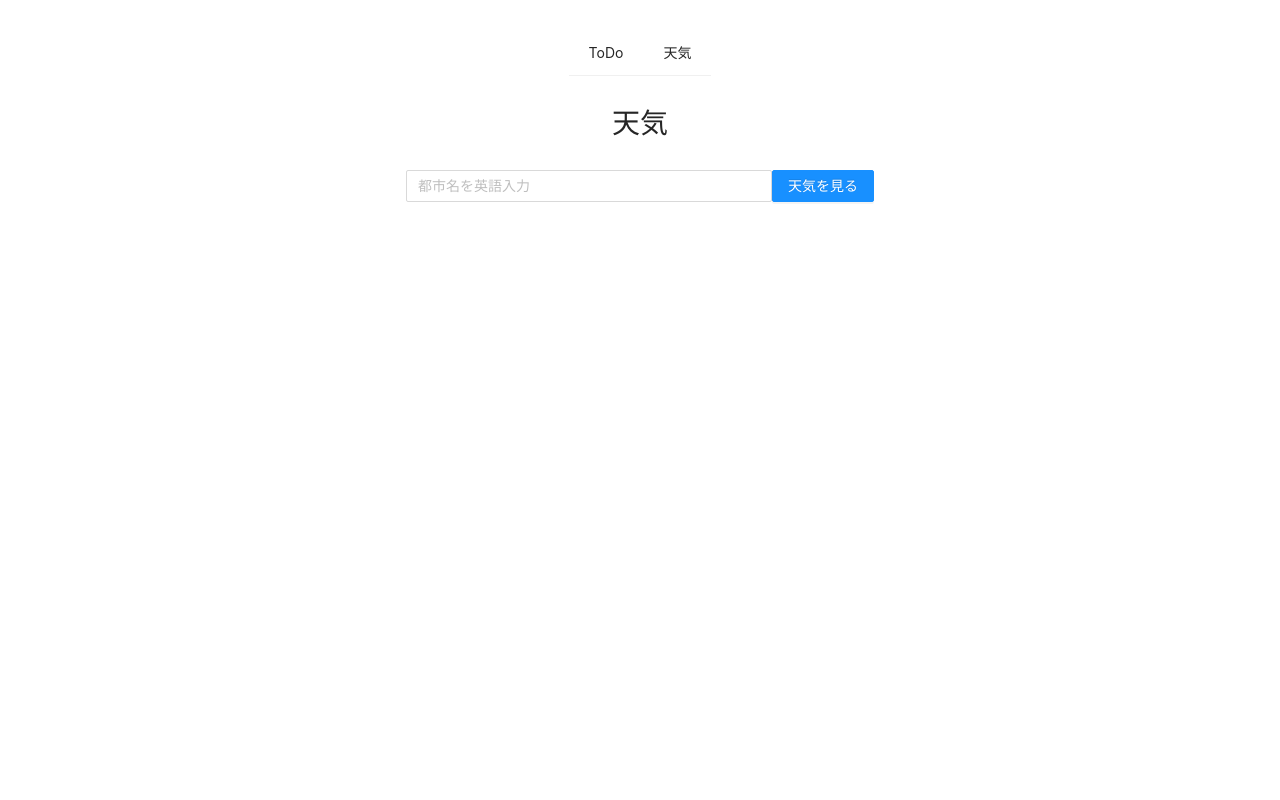
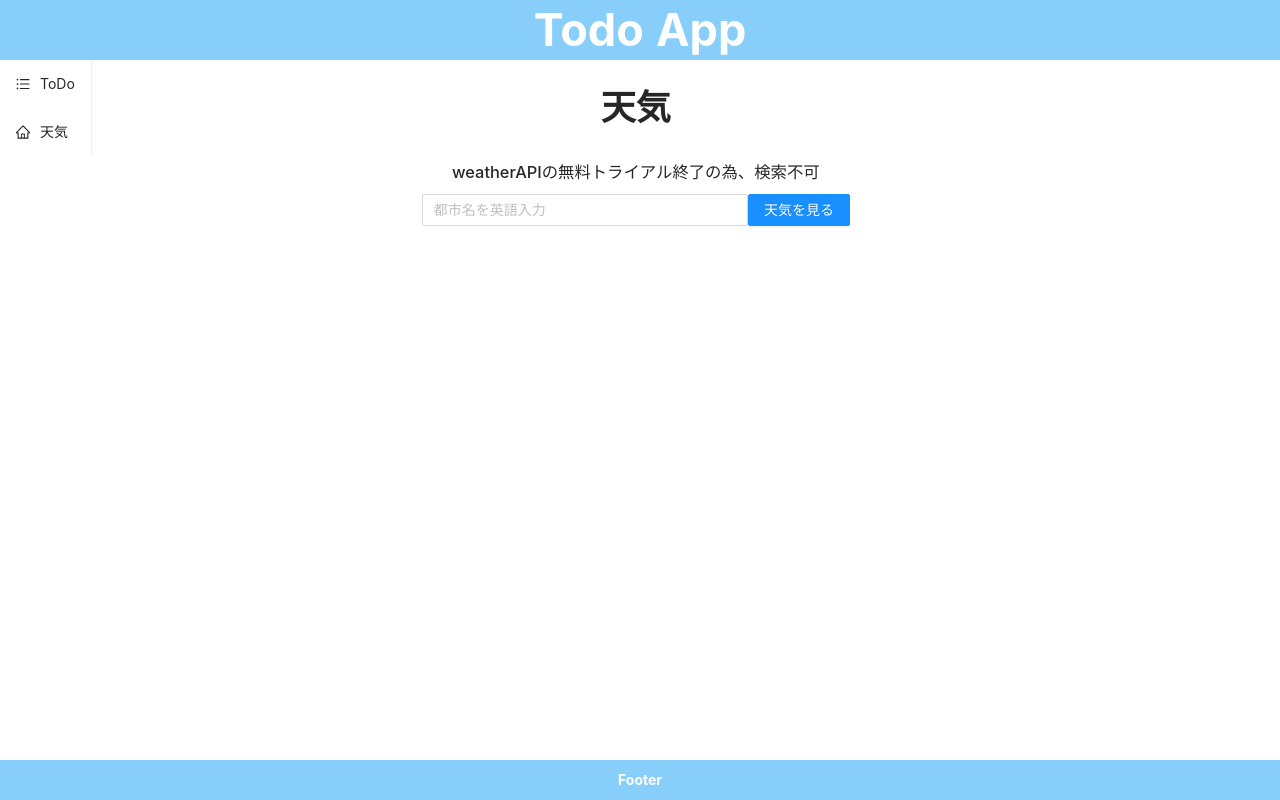
Before and after one commit to yoshihub/nextjstodo, a Next.js app: page /weather in a window 1280 px wide. Built offline with nearby package versions, Linux system fonts and the light colour scheme.

Commit message:
スタイル調整

```diff
--- /dev/null
+++ b/components/Footer.tsx
@@ -0,0 +1,23 @@
+
+
+
+export const Footer=()=>{
+
+
+return (
+  <>
+      <div style={{
+        height:40,
+        backgroundColor:"lightskyblue",
+        color:"white",
+        display:'flex',
+        justifyContent:'center',
+        alignItems:'center',
+        fontWeight:'bold',
+        }}>
+        Footer
+      </div>
+  </>
+  )
+
+}
--- a/components/Header.tsx
+++ b/components/Header.tsx
@@ -1,43 +1,28 @@
 import Head from 'next/head'
-import { Menu, Space } from 'antd';
-import { useRouter } from 'next/router';
-
-
-
 
 
 export const Header=(props:any)=>{
 
-  const router = useRouter();
-
-  const handleClick=(info:any)=>{
-    if(info.key==="todo"){
-    router.replace('/');
-    }
-    if(info.key==="weather"){
-    router.replace('/weather');
-    }
-  }
 
 return (
-    <div>
+  <>
       <Head>
         <title>{props.title}</title>
         <meta name="description" content="Generated by create next app" />
         <link rel="icon" href="/favicon.ico" />
       </Head>
-
-    <Space>
-     <Menu
-     mode="horizontal"
-     onClick={handleClick}
-     items={[
-      {label:"ToDo",key:"todo"},
-      {label:"天気",key:"weather"},
-     ]}
-     ></Menu>
-     </Space>
-    </div>
+      <div style={{
+        height:60,
+        backgroundColor:"lightskyblue",
+        color:"white",
+        display:'flex',
+        justifyContent:'center',
+        alignItems:'center',
+        fontWeight:'bold',
+        fontSize:45}}>
+        Todo App
+      </div>
+  </>
   )
 
 }
--- /dev/null
+++ b/components/SideMenu.tsx
@@ -0,0 +1,32 @@
+import { Menu } from 'antd';
+import { useRouter } from 'next/router';
+import { HomeOutlined, UnorderedListOutlined } from '@ant-design/icons';
+
+
+
+export const SideMenu=()=>{
+
+  const router = useRouter();
+
+  const handleClick=(info:any)=>{
+    if(info.key==="todo"){
+    router.replace('/');
+    }
+    if(info.key==="weather"){
+    router.replace('/weather');
+    }
+  }
+
+return (
+    <div>
+      <Menu
+      onClick={handleClick}
+      items={[
+        {label:"ToDo",key:"todo",icon:<UnorderedListOutlined/>},
+        {label:"天気",key:"weather",icon:<HomeOutlined/>},
+      ]}
+      ></Menu>
+    </div>
+  )
+
+}
--- a/pages/weather.tsx
+++ b/pages/weather.tsx
@@ -2,6 +2,8 @@ import styles from '../styles/Home.module.css'
 import { useState} from 'react';
 import { Button, Form,Input } from 'antd';
 import { Header } from '../components/Header';
+import { SideMenu } from '../components/SideMenu';
+import { Footer } from '../components/Footer';
 
 
 
@@ -38,10 +40,13 @@ const Weather= () => {
     }
 
   return(
-    <div className={styles.container}>
+    <div style={{display:"flex",flexDirection:"column",flex:1,height:'100vh'}}>
       <Header title="天気"/>
-      <h1 style={{marginTop:20,marginBottom:25}}>天気</h1>
-
+      <div style={{display:"flex",flexDirection:"row",flex:1}}>
+        <SideMenu/>
+        <div style={{textAlign:'center',width:'85%'}}>
+          <h1 style={{marginTop:20,marginBottom:25,fontWeight:'bold',fontSize:35}}>天気</h1>
+          <h3>weatherAPIの無料トライアル終了の為、検索不可</h3>
           <Form>
             <Form.Item>
               <Input
@@ -55,7 +60,6 @@ const Weather= () => {
               </Button>
             </Form.Item>
           </Form>
-
           <div>
             {weather.country &&<div>{weather.country}</div>}
             {weather.cityName &&<div>{weather.cityName}</div>}
@@ -67,6 +71,10 @@ const Weather= () => {
               </div>}
           </div>
         </div>
+      </div>
+
+      <Footer/>
+    </div>
   )
 }
 
--- a/styles/Home.module.css
+++ b/styles/Home.module.css
@@ -1,4 +1,4 @@
-.container {
+.mainContents {
   padding:30px;
   text-align: center;
 }
```
Also changed, not shown: pages/index.tsx (+11 -9 lines), 1 other file (tests, documents, lock files or other folders). Lines whose indentation alone changed are shown as unchanged.
